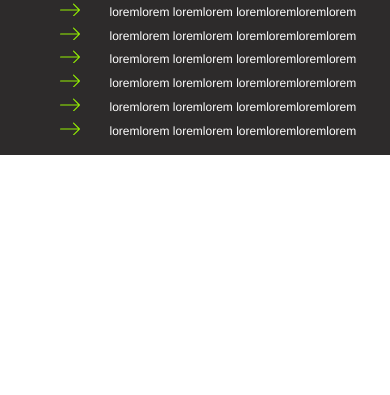
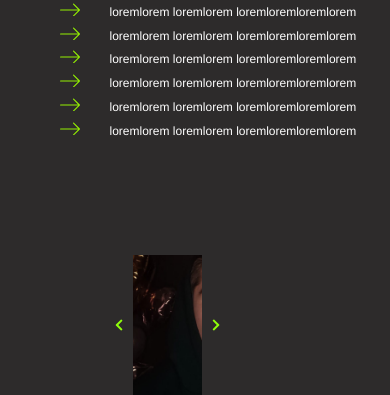
Before and after one commit to neydyxd/brow-master-landing, a React app: page / in a window 390 px wide. Shown: the part 743-1138 px from the top of the page. Before the commit the page ends 898 px from the top, so only its background shows below. Built offline with nearby package versions, Linux system fonts and the light colour scheme; a web font is replaced by a local one.

Commit message:
Первая версия слайдера без адаптива

```diff
--- a/package.json
+++ b/package.json
@@ -8,6 +8,7 @@
     "@testing-library/user-event": "^13.5.0",
     "react": "^18.2.0",
     "react-dom": "^18.2.0",
+    "react-icons": "^4.11.0",
     "react-scripts": "5.0.1",
     "web-vitals": "^2.1.4"
   },
--- a/src/Components/App/App.js
+++ b/src/Components/App/App.js
@@ -1,5 +1,6 @@
 import About from "../About/About";
 import Header from "../Header/Header";
+import Slider from "../Slider/Slider";
 
 
 function App() {
@@ -8,6 +9,7 @@ function App() {
       <div className="container">
         <Header />
         <About />
+        <Slider />
       </div>
     </div>
   );
--- /dev/null
+++ b/src/Components/Carousel/Carousel.css
@@ -0,0 +1,29 @@
+.carousel__container{
+    width: 30%;
+    aspect-ratio: 3/4;
+    display: flex;
+    align-items: center;
+    margin-right: 150px;
+}
+
+.carousel__window{
+    height: 100%;
+    overflow: hidden;
+    margin: 0 10px 0 10px;
+}
+
+.carousel__all-pages-container{
+    height: 100%;
+    display: flex;
+    transition: translate;
+    transition-property: transform;
+    transition-duration: 300ms;
+    transition-timing-function: ease-in-out;
+}
+
+
+
+.carousel__arrow:hover{
+    cursor: pointer;
+    opacity: 0.6;
+}
--- /dev/null
+++ b/src/Components/Carousel/Carousel.js
@@ -0,0 +1,68 @@
+import { useState, useEffect, Children, cloneElement } from 'react';
+import { FaChevronLeft, FaChevronRight } from 'react-icons/fa';
+
+const PAGE_WIDTH = 0.32
+const WINDOW_WIDTH = window.screen.width;
+const BLOCK_WIDTH = WINDOW_WIDTH * PAGE_WIDTH
+console.log(WINDOW_WIDTH)
+console.log(BLOCK_WIDTH)
+
+
+
+
+function Carousel({ children }) {
+const [pages, setPages] = useState([]);
+const [offset, setOffset] = useState(0);
+const iconStyle = {
+    filter: 'invert(81%) sepia(49%) saturate(859%) hue-rotate(32deg) brightness(104%) contrast(99%)',
+}
+
+function handleLeftArrowClick(){
+    setOffset((currentOffset) => {
+        const newOffset = currentOffset + BLOCK_WIDTH
+        return Math.min(newOffset, 0)
+    })
+}
+
+function handleRightArrowClick(){
+    setOffset((currentOffset) => {
+        const newOffset = currentOffset - BLOCK_WIDTH
+        const maxOffset = -(BLOCK_WIDTH * (pages.length - 1))
+        return Math.max(newOffset, maxOffset)
+    })
+}
+
+useEffect(() => {
+    setPages(
+        Children.map(children, child => {
+            return cloneElement(child, {
+                style: {
+                    height: '100%',
+                    minWidth: `${BLOCK_WIDTH}px`,
+                    maxWidth: `${BLOCK_WIDTH}px`,
+                }
+            })
+        })
+    );
+}, [])
+
+    return(
+        <div className="carousel__container">
+            <FaChevronLeft className='carouser__arrow' style={iconStyle} size={30} onClick={handleLeftArrowClick} />
+            <div className="carousel__window"
+                style={{
+                    width: `${BLOCK_WIDTH}px`
+                }}
+            >
+                <div className="carousel__all-pages-container"
+                    style={{
+                        transform: `translateX(${offset}px)`
+                    }}
+                     >{pages}</div>
+            </div>
+            <FaChevronRight className='carouser__arrow' style={iconStyle} size={30} onClick={handleRightArrowClick} />
+        </div>
+    );
+}
+
+export default Carousel;
--- /dev/null
+++ b/src/Components/Slider/Slider.css
@@ -0,0 +1,38 @@
+.slider{
+display: flex;
+justify-content: space-between;
+margin-top: 100px;
+}
+
+.slider__about{
+    width: 40%;
+}
+
+.slider__item{
+    width: 100%;
+    display: flex;
+    align-items: center;
+    justify-content: center;
+    user-select: none;
+}
+
+.slider__item_1{
+    background-image: url('../../images/test.jpg');
+    background-position: -50px center;
+    background-size: cover;
+    background-repeat: no-repeat;
+}
+
+.slider__item_2{
+    background-image: url('../../images/test.jpg');
+    background-position: -50px center;
+    background-size: cover;
+    background-repeat: no-repeat;
+}
+
+.slider__item_3{
+    background-image: url('../../images/test.jpg');
+    background-position: -50px center;
+    background-size: cover;
+    background-repeat: no-repeat;
+}
--- /dev/null
+++ b/src/Components/Slider/Slider.js
@@ -0,0 +1,18 @@
+import Carousel from '../Carousel/Carousel';
+
+function Slider(){
+    return(
+        <section className='slider'>
+            <div className='slider__about'>
+
+            </div>
+            <Carousel>
+                <div className="slider__item slider__item_1"></div>
+                <div className="slider__item slider__item_2"></div>
+                <div className="slider__item slider__item_3"></div>
+            </Carousel>
+        </section>
+    );
+}
+
+export default Slider;
--- a/src/index.css
+++ b/src/index.css
@@ -4,3 +4,5 @@
 @import url(./Components/Header/Header.css);
 @import url(./Components/Navigation/Navigation.css);
 @import url(./Components/About/About.css);
+@import url(./Components/Slider/Slider.css);
+@import url(./Components/Carousel/Carousel.css);
```
Also changed, not shown: src/images/test.jpg (added), src/vendor/normolize.css, 2 other files.
